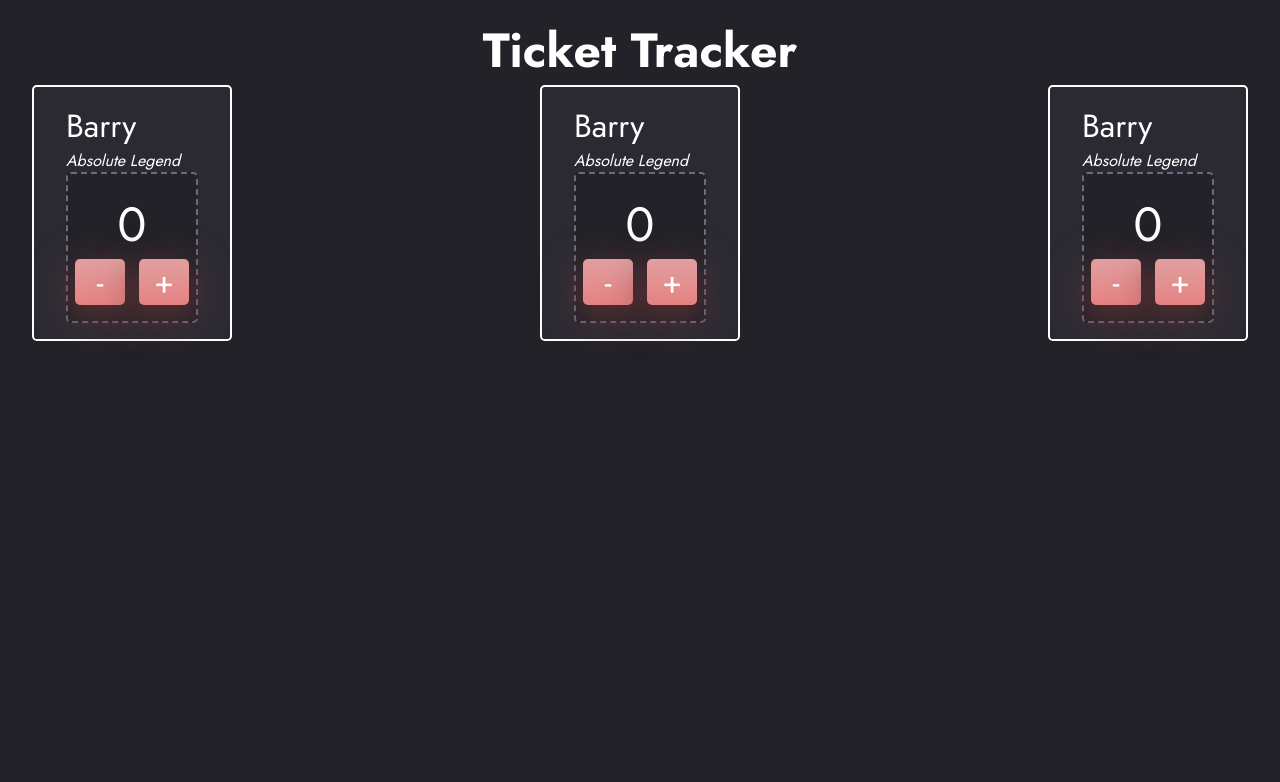
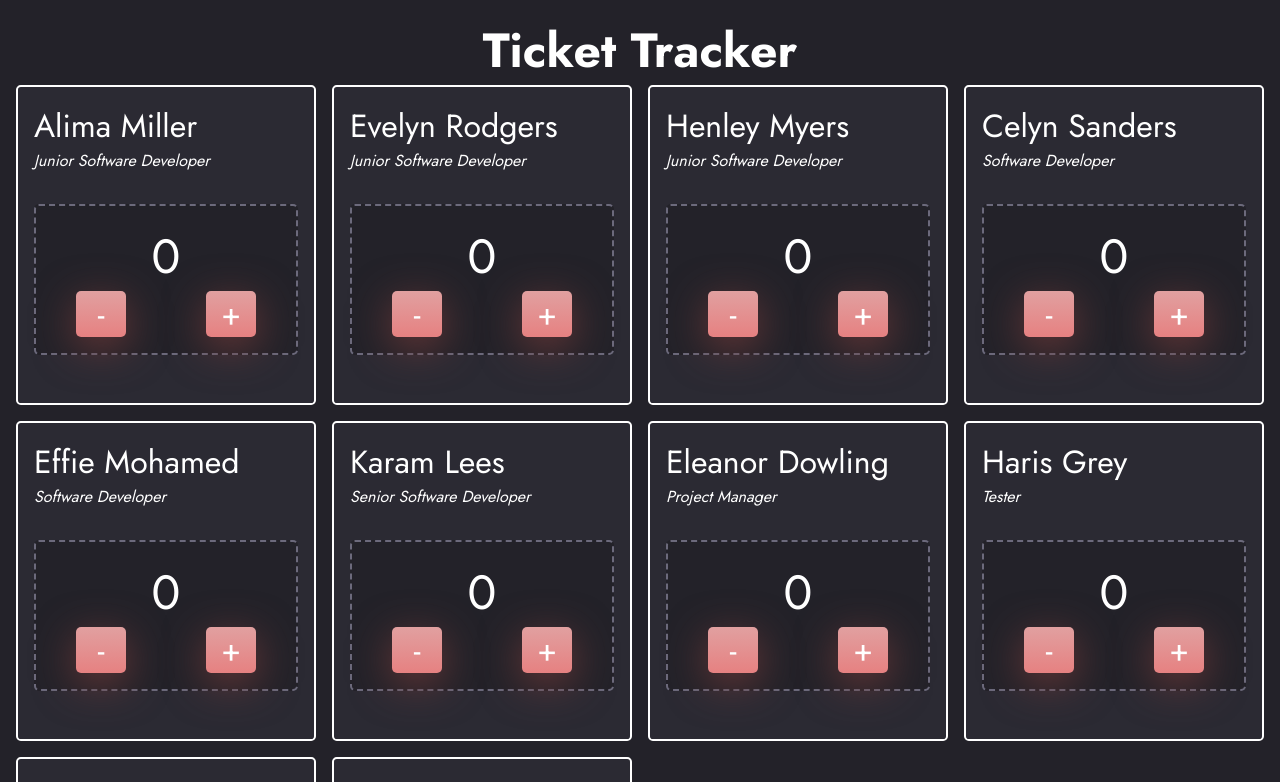
Before and after one commit to DanForder/nology-ticket-tracker, a React (Create React App) app: page / in a window 1280 px wide. Shown: the top 782 px of the page. Built offline with nearby package versions, Linux system fonts and the light colour scheme.

Commit message:
Finished

```diff
--- a/src/components/Counter/Counter.jsx
+++ b/src/components/Counter/Counter.jsx
@@ -1,11 +1,30 @@
+import { useState } from "react";
 import "./_Counter.scss";
 
 const Counter = () => {
+  const [count, setCount] = useState(0);
+
+  const handleIncrement = () => {
+    setCount(count + 1);
+  };
+
+  const handleDecrement = () => {
+    if (count < 1) {
+      return;
+    }
+
+    setCount(count - 1);
+  };
+
   return (
     <div className="counter">
-      <p className="counter__score">0</p>
-      <button className="counter__button">-</button>
-      <button className="counter__button">+</button>
+      <p className="counter__score">{count}</p>
+      <button onClick={handleDecrement} className="counter__button">
+        -
+      </button>
+      <button onClick={handleIncrement} className="counter__button">
+        +
+      </button>
     </div>
   );
 };
--- a/src/components/Counter/_Counter.scss
+++ b/src/components/Counter/_Counter.scss
@@ -8,6 +8,7 @@
   grid-template-columns: repeat(2, 1fr);
   font-size: $largest-font-size;
   padding: 1rem 0;
+  margin: 2rem 0;
 
   &__score {
     text-align: center;
--- a/src/components/Ticket/Ticket.jsx
+++ b/src/components/Ticket/Ticket.jsx
@@ -1,11 +1,13 @@
 import "./_Ticket.scss";
 import Counter from "../Counter/Counter";
 
-const Ticket = () => {
+const Ticket = ({ name, role }) => {
   return (
     <div className="ticket">
-      <p className="ticket__name">Barry</p>
-      <p className="ticket__role">Absolute Legend</p>
+      <p data-title={name} className="ticket__name">
+        {name}
+      </p>
+      <p className="ticket__role">{role}</p>
       <Counter />
     </div>
   );
--- a/src/components/Ticket/_Ticket.scss
+++ b/src/components/Ticket/_Ticket.scss
@@ -3,12 +3,14 @@
 .ticket {
   border: solid 2px white;
   border-radius: 0.3rem;
-  min-width: 12.5rem;
-  padding: 1rem 2rem;
+  padding: 1rem;
   background-color: $foreground-color;
 
   & .ticket__name {
     font-size: $large-font-size;
+    overflow: hidden;
+    white-space: nowrap;
+    text-overflow: ellipsis;
   }
 
   & .ticket__role {
--- a/src/components/TicketContainer/TicketContainer.jsx
+++ b/src/components/TicketContainer/TicketContainer.jsx
@@ -4,9 +4,9 @@ import "./_TicketContainer.scss";
 export const TicketContainer = ({ tickets }) => {
   return (
     <main className="ticket-container">
-      <Ticket />
-      <Ticket />
-      <Ticket />
+      {tickets.map(({ name, role }, index) => (
+        <Ticket name={name} role={role} key={index} />
+      ))}
     </main>
   );
 };
--- a/src/components/TicketContainer/_TicketContainer.scss
+++ b/src/components/TicketContainer/_TicketContainer.scss
@@ -1,7 +1,5 @@
 .ticket-container {
-  display: flex;
-  flex-wrap: wrap;
-  justify-content: space-between;
-
+  display: grid;
+  grid-template-columns: repeat(auto-fit, minmax(17rem, 1fr));
   gap: 1rem;
 }
--- a/src/styles/global.scss
+++ b/src/styles/global.scss
@@ -6,7 +6,7 @@
 
 body {
   background-color: $background-color;
-  padding: 1rem 2rem;
+  padding: 1rem;
 }
 
 h1 {
--- a/src/styles/variables.scss
+++ b/src/styles/variables.scss
@@ -5,8 +5,10 @@ $text-color-secondary: #6c6a7c;
 $text-color-primary: #ffffff;
 $highlight-color: #e58181;
 
+// buttons
 $gradient-color: linear-gradient(180deg, #e1a0a0 0%, #e68181 100%);
 $gradient-hover: linear-gradient(180deg, #e2c1c1 0%, #d36b6b 100%);
+
 //font sizes
 $largest-font-size: 3rem;
 $large-font-size: 2rem;
```
